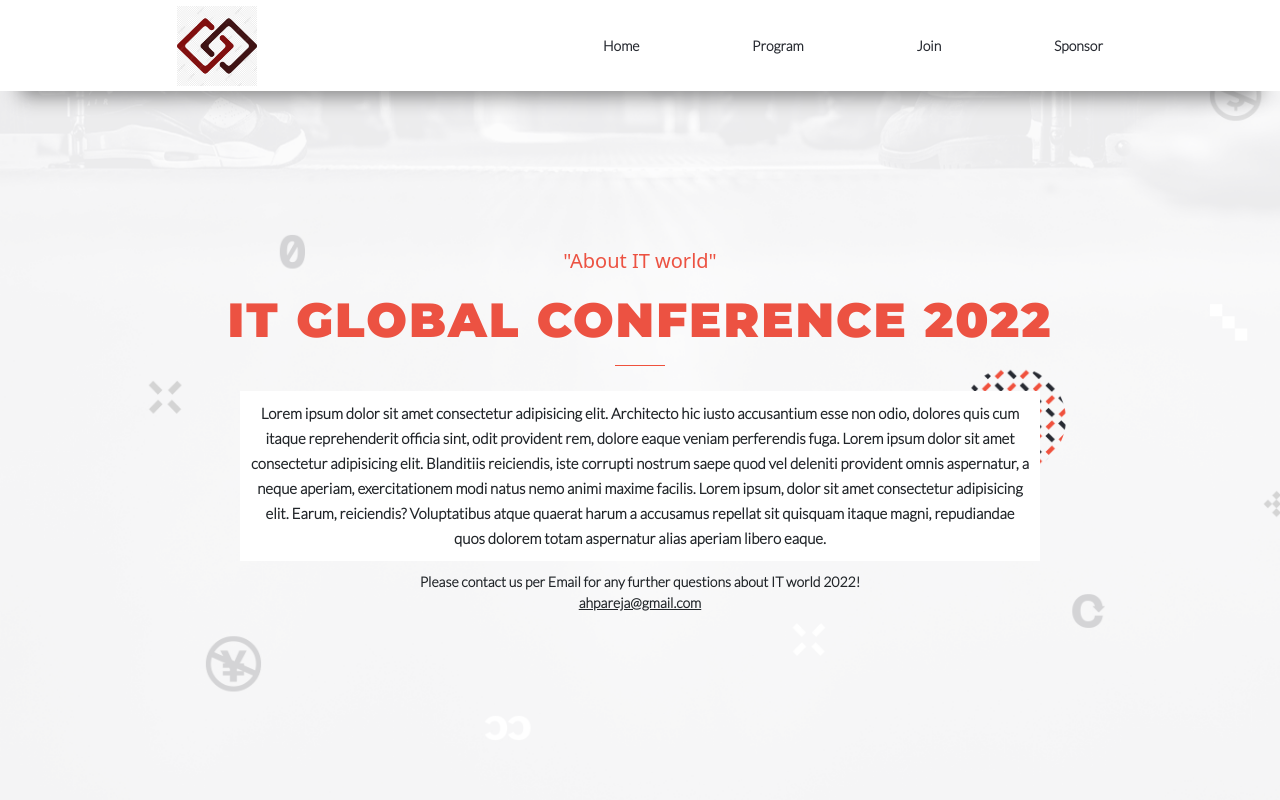
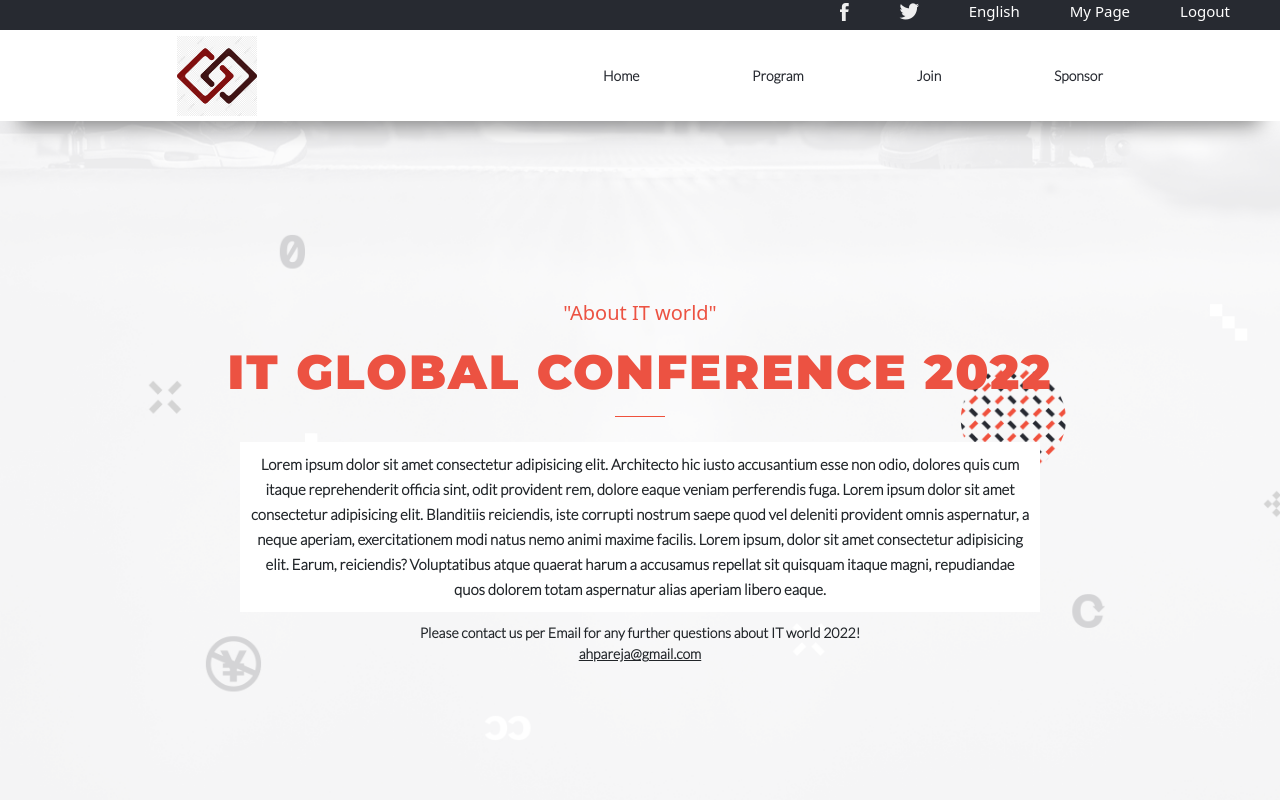
Before and after one commit to Artbsc1992/conference-webpage, a website: page about.html in a window 1280 px wide. Shown: the top 800 px of the page. Drawn offline with nearby package versions, Linux system fonts and the light colour scheme.

Commit message:
Add review corrections

```diff
--- a/about.html
+++ b/about.html
@@ -13,6 +13,27 @@
 <body>
  <div class="container-fluid mobile p-0 pb-5">
     <header class="header">
+      <div class="container-fluid mobile p-0">
+        <header class="header">
+          <div class="top-bar">
+            <ul class="top-flex">
+              <li>
+                <img src="img/facebook.png" alt="facebook logo">
+              </li>
+              <li>
+                <img src="img/twitter.png" alt="twitter logo">
+              </li>
+              <li>
+                <a href="">English</a>
+              </li>
+              <li>
+                <a href="#">My Page</a>
+              </li>
+              <li>
+                <a href="">Logout</a>
+              </li>
+            </ul>
+          </div>
       <nav>
         <div class="container-fluid">
           <button class="hamburger" type="button">
--- a/style/about.css
+++ b/style/about.css
@@ -1,6 +1,10 @@
 .header {
   position: relative;
   top: 0%;
+}
+
+.top-bar {
+  display: none;
 }
 
 .full-nav {
@@ -247,6 +251,27 @@ ul li {
 }
 
 @media screen and (min-width: 768px) {
+  .top-bar {
+    display: block;
+    background-color: #272a31;
+    height: 30px;
+  }
+
+  .top-flex {
+    display: flex;
+    align-items: center;
+    justify-content: flex-end;
+    width: 100%;
+    gap: 50px;
+    max-width: 2400px;
+    padding-right: 50px;
+  }
+
+  .top-flex li a{
+    color: #fff;
+    font-size: 15px;
+  }
+
   .hamburger {
     display: none;
   }
--- a/style/style.css
+++ b/style/style.css
@@ -2,6 +2,10 @@
   position: relative;
   top: 0%;
   background-image: url('../img/main-background.png');
+}
+
+.top-bar {
+  display: none;
 }
 
 .full-nav {
@@ -330,6 +334,27 @@ ul li {
 }
 
 @media screen and (min-width: 768px) {
+  .top-bar {
+    display: block;
+    background-color: #272a31;
+    height: 30px;
+  }
+
+  .top-flex {
+    display: flex;
+    align-items: center;
+    justify-content: flex-end;
+    width: 100%;
+    gap: 50px;
+    max-width: 2400px;
+    padding-right: 50px;
+  }
+
+  .top-flex li a{
+    color: #fff;
+    font-size: 15px;
+  }
+
   .hamburger {
     display: none;
   }
```
Also changed, not shown: index.html (+19 -0 lines), README.md, img/facebook.png (added), img/twitter.png (added).
